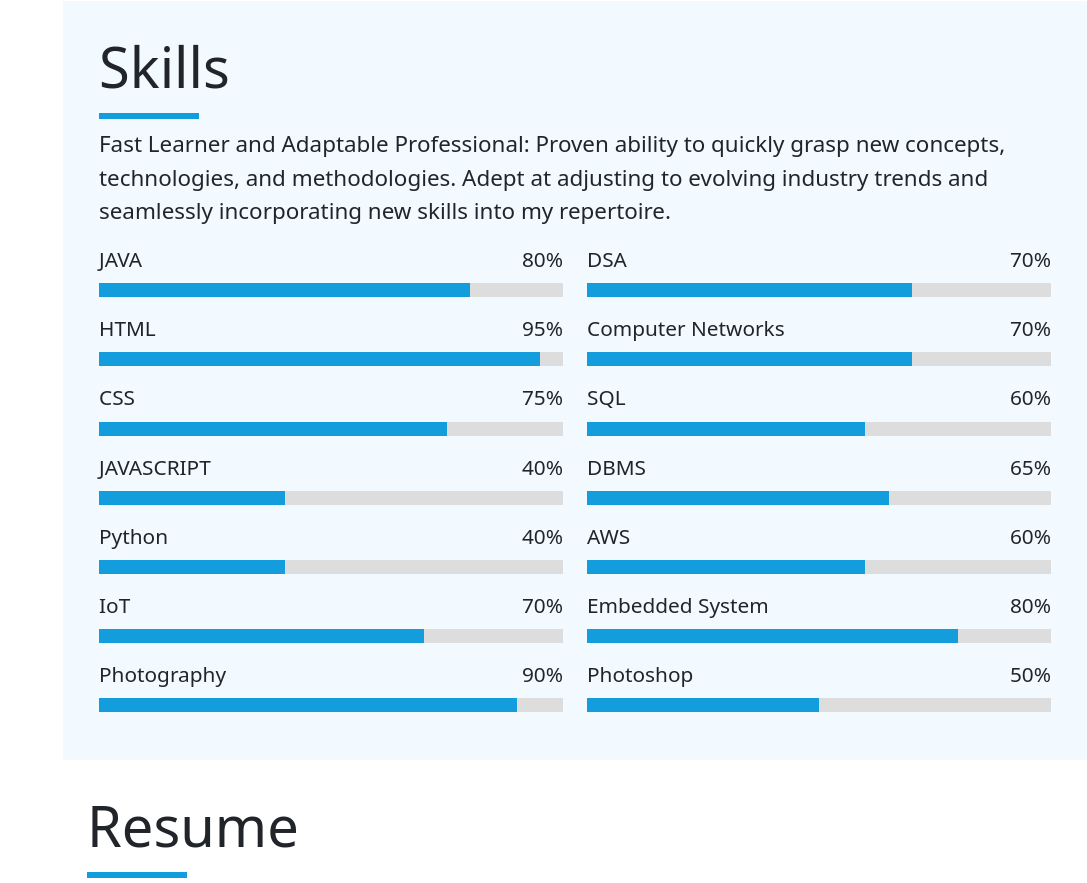
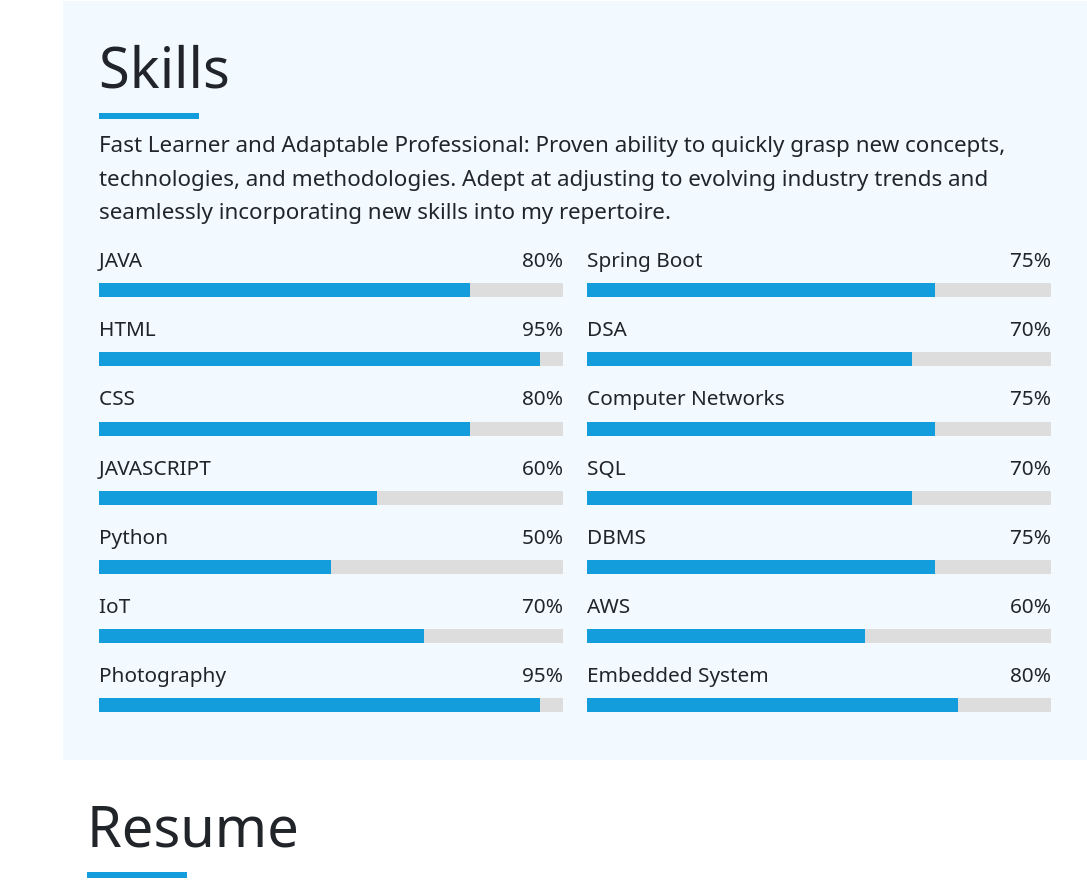
Before and after one commit to GopalNaik78/mywebsite.github.io, a plain HTML site: page index.html in a window 1280 px wide. Shown: the part 1407-2290 px from the top of the page, without its empty margins (193-1280 px from the left). Drawn offline with nearby package versions, Linux system fonts and the light colour scheme.

Commit message:
update skills

```diff
--- a/index.html
+++ b/index.html
@@ -54,7 +54,7 @@
             <div class="col-lg-8">
                   <ul class="aboutList">
                     <li><i class="fa fa-chevron-right"></i> <strong>Birthday:</strong> <span>19 April 2001</span></li>
-                    <li><i class="fa fa-chevron-right"></i> <strong>Age:</strong> <span>22</span></li>
+                    <li><i class="fa fa-chevron-right"></i> <strong>Age:</strong> <span>23</span></li>
                     <li><i class="fa fa-chevron-right"></i> <strong>Degree:</strong> <span>B.E (Final Year)</span></li>
                     <li><i class="fa fa-chevron-right"></i> <strong>Phone:</strong> <span>+91 8971125701</span></li>
                     <li><i class="fa fa-chevron-right"></i> <strong>City:</strong> <span>Bangalore, India</span></li>
@@ -85,15 +85,15 @@
             <div class="skill-container">
                 <div class="skillBar html"></div>
             </div>
-            <span>CSS <span class="val">75%</span> </span>
+            <span>CSS <span class="val">80%</span> </span>
             <div class="skill-container">
                 <div class="skillBar css"></div>
             </div>
-            <span>JAVASCRIPT <span class="val">40%</span> </span>
+            <span>JAVASCRIPT <span class="val">60%</span> </span>
             <div class="skill-container">
                 <div class="skillBar js"></div>
             </div>
-            <span>Python<span class="val">40%</span> </span>
+            <span>Python<span class="val">50%</span> </span>
             <div class="skill-container">
                 <div class="skillBar python"></div>
             </div>
@@ -101,26 +101,30 @@
             <div class="skill-container">
                 <div class="skillBar iot"></div>
             </div>
-            <span>Photography<span class="val">90%</span> </span>
+            <span>Photography<span class="val">95%</span> </span>
             <div class="skill-container">
                 <div class="skillBar photograph"></div>
             </div>
           </div>
 
           <div class="col-lg-6" data-aos="fade-up" data-aos-delay="100">
+            <span>Spring Boot <span class="val">75%</span> </span>
+            <div class="skill-container">
+              <div class="skillBar sb"></div>
+            </div>
             <span>DSA <span class="val">70%</span> </span>
             <div class="skill-container">
                 <div class="skillBar dsa"></div>
             </div>
-            <span>Computer Networks<span class="val">70%</span> </span>
+            <span>Computer Networks<span class="val">75%</span> </span>
             <div class="skill-container">
                 <div class="skillBar cn"></div>
             </div>
-            <span>SQL <span class="val">60%</span> </span>
+            <span>SQL <span class="val">70%</span> </span>
             <div class="skill-container">
                 <div class="skillBar sql"></div>
             </div>
-            <span>DBMS <span class="val">65%</span> </span>
+            <span>DBMS <span class="val">75%</span> </span>
             <div class="skill-container">
                 <div class="skillBar dbms"></div>
             </div>
@@ -132,10 +136,10 @@
             <div class="skill-container">
                 <div class="skillBar esd"></div>
             </div>
-            <span>Photoshop <span class="val">50%</span> </span>
-            <div class="skill-container">
-                <div class="skillBar ps"></div>
-            </div>
+<!--            <span>Photoshop <span class="val">50%</span> </span>-->
+<!--            <div class="skill-container">-->
+<!--                <div class="skillBar ps"></div>-->
+<!--            </div>  -->
           </div>
         </div>
       </div>
@@ -157,8 +161,8 @@
               </div>
               <div class="resumeItem">
                 <h3>Diploma</h3>
-                <h7 class="date">2017 - 2021</h7>
-                <h6>Shree Vidyadhiraj Polytechnic</h6>
+                <h7 class="date">2017 - 2020</h7>
+                <h5>Shree Vidyadhiraj Polytechnic</h5>
                 <h7>Kumta, India</h7><br>
                 <h7>Electronics and Communication Engineering</h7>
               </div>
--- a/style.css
+++ b/style.css
@@ -200,18 +200,18 @@ body{
 
     .java {width: 80%; }
     .html {width: 95%; }
-    .css {width: 75%;}
-    .js {width: 40%;}
-    .python {width: 40%; }
+    .css {width: 80%;}
+    .js {width: 60%;}
+    .python {width: 50%; }
     .iot {width: 70%; }
     .dsa {width: 70%;}
-    .cn {width: 70%;}
-    .sql {width: 60%; }
-    .dbms {width: 65%; }
+    .cn {width: 75%;}
+    .sql {width: 70%; }
+    .dbms {width: 75%; }
     .aws {width: 60%;}
     .esd {width: 80%;}
-    .photograph {width: 90%;}
-    .ps {width: 50%;}
+    .photograph {width: 95%;}
+    .sb {width: 75%;}
 
     .resumeItem::before {
       content: "";
```
